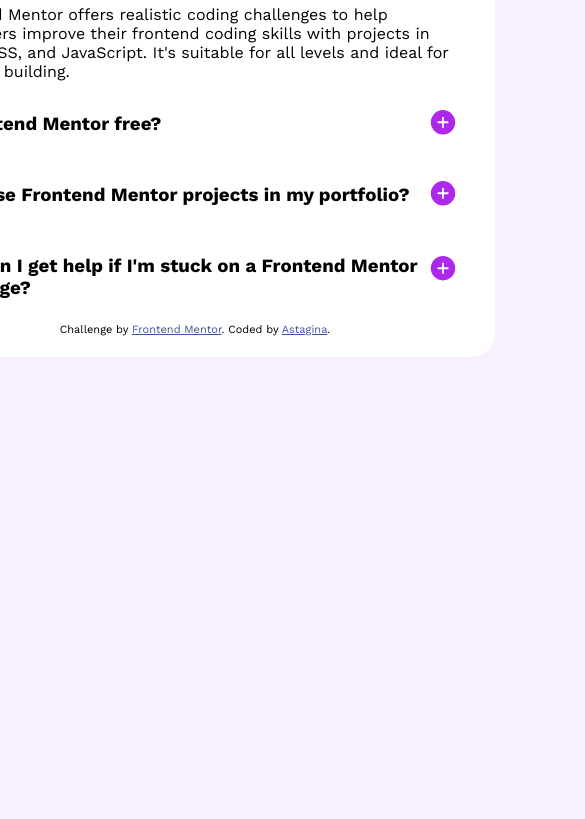
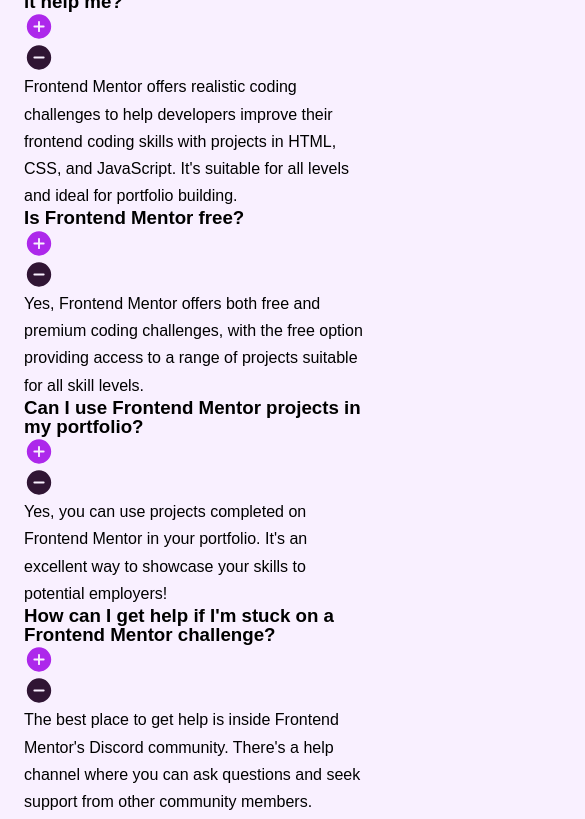
Before and after one commit to MuhammadAqilAstagina/faq-accordion-frontend-mentor, a plain HTML site: page index.html in a window 390 px wide. Shown: the part 335-1154 px from the top of the page, 585 px wide, since content can reach past the window. Before the commit the page ends 844 px from the top, so only its background shows below. Drawn offline with Linux system fonts and the light colour scheme.

Commit message:
Add, Fix, Change
--Responsive Bug Fix
--Add Animation from ".accordion__question"
--Change Color Font from ".accordion__question"

```diff
--- a/style.css
+++ b/style.css
@@ -4,6 +4,7 @@
   --color-lPink: hsl(275, 100%, 97%);
   --color-gPurple: hsl(292, 16%, 49%);
   --color-dPurple: hsl(292, 42%, 14%);
+  --border-color: hsla(292, 42%, 14%, 0.384);
 
   --font-size: 1rem;
 
@@ -12,124 +13,190 @@
   --weight-700: 700;
 }
 
-/* === FONTS === */
+/* === CSS RESET ===
 
-@font-face {
-  font-family: Work-Sans-Var;
-  src: url(assets/fonts/WorkSans-VariableFont_wght.ttf);
+/*
+  1. Use a more-intuitive box-sizing model.
+*/
+*,
+*::before,
+*::after {
+  box-sizing: border-box;
+}
+/*
+    2. Remove default margin
+  */
+* {
+  margin: 0;
+  scroll-behavior: smooth;
+}
+/*
+    Typographic tweaks!
+    3. Add accessible line-height
+    4. Improve text rendering
+  */
+body {
+  line-height: 1.7;
+  -webkit-font-smoothing: antialiased;
+}
+/*
+    5. Improve media defaults
+  */
+img,
+picture,
+video,
+canvas,
+svg {
+  display: block;
+  max-width: 100%;
+}
+/*
+    6. Remove built-in form typography styles
+  */
+input,
+button,
+textarea,
+select {
+  font: inherit;
+}
+/*
+    7. Avoid text overflows
+  */
+p,
+h1,
+h2,
+h3,
+h4,
+h5,
+h6 {
+  overflow-wrap: break-word;
 }
 
-@font-face {
-  font-family: Work-Sans-Ital;
-  src: url(assets/fonts/WorkSans-Italic-VariableFont_wght.ttf);
+h1,
+h2,
+h3 {
+  line-height: 1;
 }
-
-/* === FONTS STATIC === */
-
-@font-face {
-  font-family: Work-Sans-Bold;
-  src: url(assets/fonts/static/WorkSans-Bold.ttf);
-}
-
-@font-face {
-  font-family: Work-Sans-Reg;
-  src: url(assets/fonts/static/WorkSans-Regular.ttf);
-}
-
-@font-face {
-  font-family: Work-Sans-sBold;
-  src: url(assets/fonts/static/WorkSans-SemiBold.ttf);
-}
-
-/* === BODY === */
-* {
-  box-sizing: border-box;
-  margin: 0;
-  padding: 0;
+/*
+    8. Create a root stacking context
+  */
+#root,
+#__next {
+  isolation: isolate;
 }
 
 body {
+  /* BASE CONTENT */
+  font-family: "Work Sans", sans-serif;
+  font-size: 1rem;
   background-color: var(--color-lPink);
-  max-width: 100vw;
+  margin-top: 9.5rem;
+  user-select: none;
+
+  /* Only This Project*/
+  min-height: 40%;
+  height: fit-content;
+  background-image: url(assets/images/background-pattern-desktop.svg);
+  background-repeat: no-repeat;
   display: flex;
   justify-content: center;
   align-items: center;
-  font-family: Work-Sans-Var;
+  flex-direction: column;
 }
 
-p {
-  font-size: 16px;
+main {
+  display: flex;
+  justify-content: center;
+  flex-direction: column;
+  row-gap: 0.5rem;
+  padding: 2rem 1.5rem;
 }
 
-/* === WRAPPER === */
-.wraper {
-  padding: 1.3rem;
-  width: 600px;
-  position: absolute;
-  top: 25%;
+.wrapper {
+  max-width: 500px;
   background-color: var(--color-white);
-  border-radius: 1.5rem;
+  border-radius: 1rem;
 }
 
-.title {
+/* === CONTENT === */
+.accordion__title {
   display: flex;
-  padding-bottom: 0.7rem;
-  font-size: large;
-  gap: 1rem;
+  padding-bottom: 1.9rem;
 }
 
-.title h1 {
-  font-family: Work-Sans-Bold;
+.accordion__title > img {
+  padding-right: 1.4rem;
 }
 
-.faq {
-  padding: 1rem;
+.accordion__title > h1 {
+  font-size: 3.15rem;
+  font-weight: var(--weight-700);
 }
 
-.faq p {
+.accordion__faq {
+  cursor: pointer;
+  width: 100%;
+  text-align: left;
+  border-bottom: 1px solid var(--border-color);
+  padding-bottom: 0.729rem;
+  margin-bottom: 0.919rem;
+}
+
+.accordion__question > .plus,
+.accordion__question > .min {
+  position: relative;
+  bottom: 10px;
+}
+
+.accordion__question:active {
+  opacity: 0.7;
+}
+
+.accordion__question {
+  font-size: 0.7815rem;
+  font-weight: var(--weight-600);
+  display: flex;
+  justify-content: space-between;
+  padding: 0.6rem 0;
+}
+
+.hide {
   display: none;
 }
 
-.faq-active p {
-  display: block;
+@keyframes animasi {
+  from {
+    top: 0px;
+  }
+  to {
+    top: 0.3rem;
+  }
 }
 
-.faq .question {
-  display: flex;
-  justify-content: space-between;
+.accordion__answer {
+  font-size: 0.867rem;
+  color: var(--color-gPurple);
+  padding: 0.5rem;
+  border-radius: 5px;
+  background-color: var(--color-lPink);
+  position: relative;
+  animation: animasi 0.5s;
 }
 
-.question {
-  padding-bottom: 0.5rem;
+.attribution {
+  font-size: 0.676rem;
+  text-align: center;
 }
 
-.min {
-  display: none;
+@media (max-width: 767px) {
+  body {
+    margin: 0;
+    padding: 10rem 1.5rem;
+    background-image: url(assets/images/background-pattern-mobile.svg);
+    background-size: 100%;
+  }
+
+  .accordion__question {
+    padding-bottom: 0.8rem;
+  }
 }
-
-.plus,
-.min {
-  position: relative;
-  transform: translateY(-20%);
-}
-
-.faq-active .plus {
-  display: none;
-}
-
-.faq-active .min {
-  display: block;
-}
-
-.answer {
-  overflow: hidden;
-}
-
-/* === ATRIBUTE === */
-.attribution {
-  font-size: 11px;
-  text-align: center;
-}
-.attribution a {
-  color: hsl(228, 45%, 44%);
-}
```
